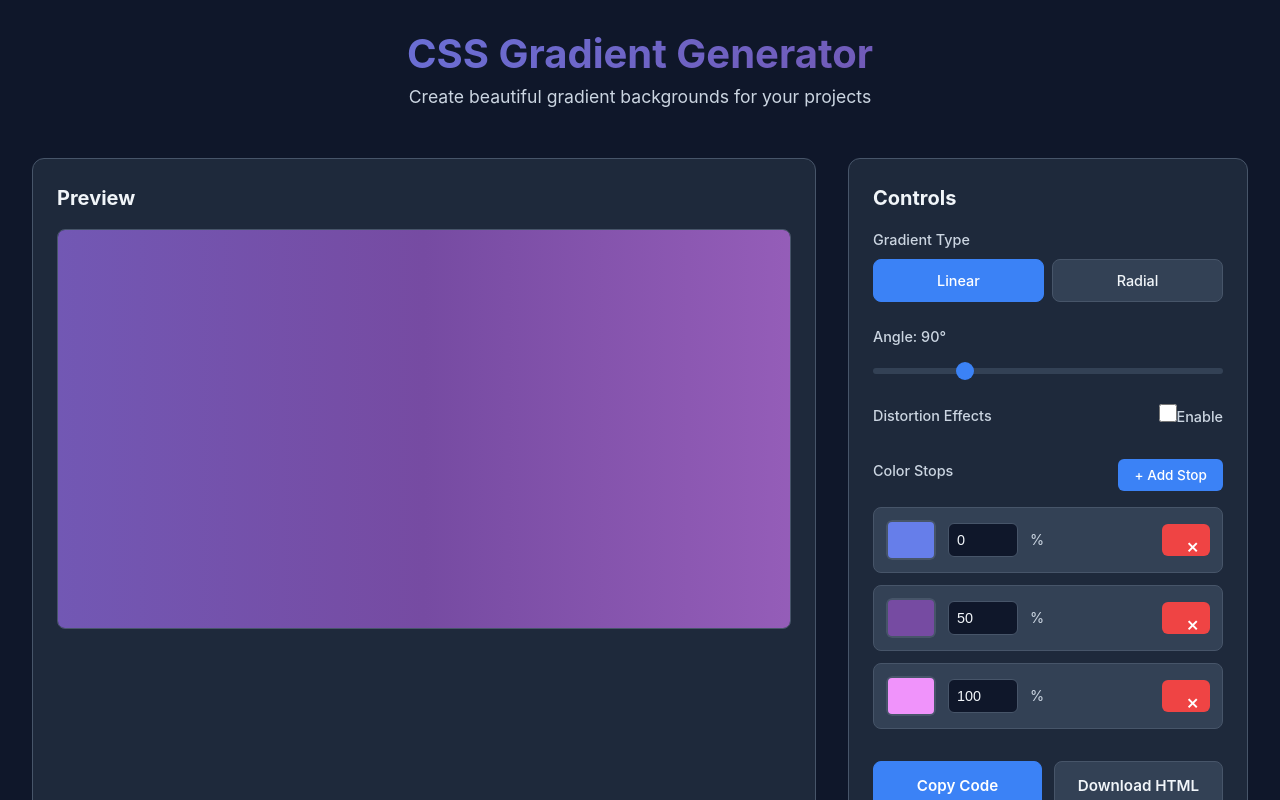
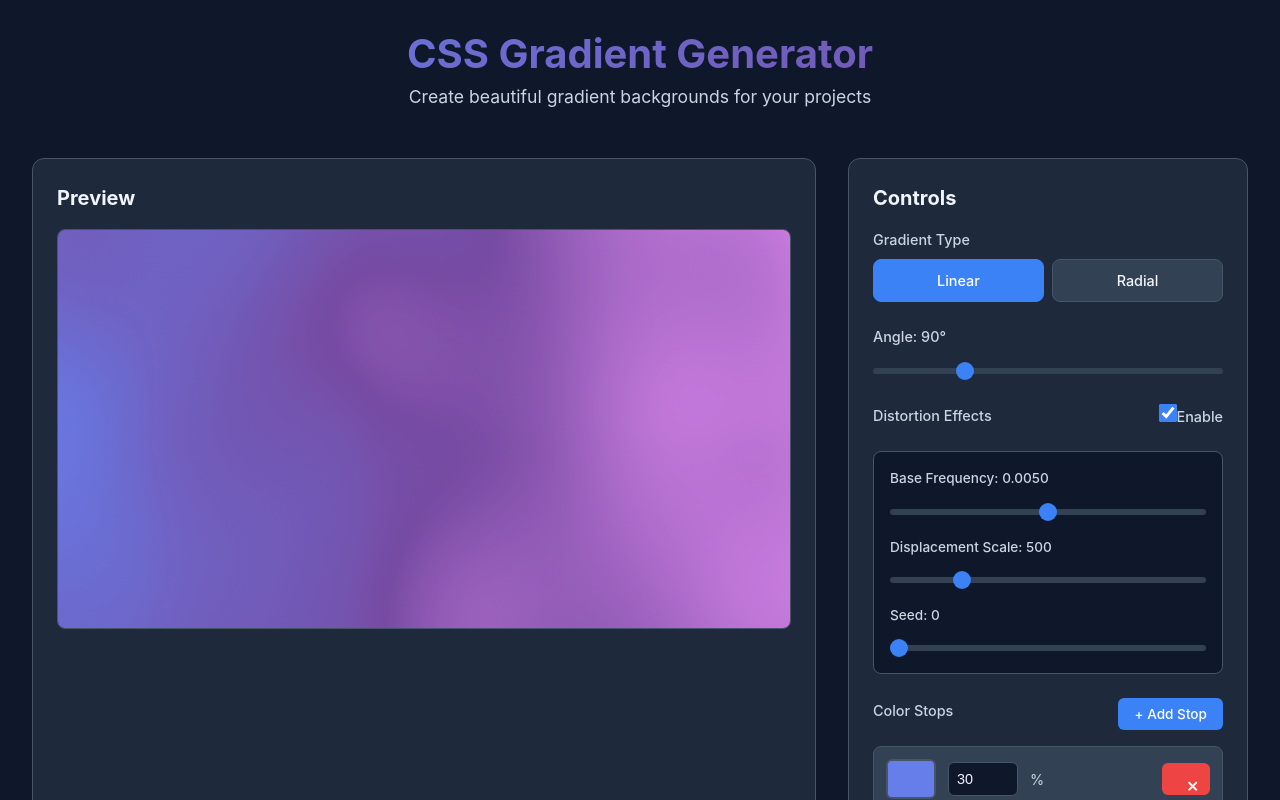
Before and after one commit to hashrock/poc-complex-gradient, a React (Vite) app: page / in a window 1280 px wide. Shown: the top 800 px of the page. Built offline with nearby package versions, Linux system fonts and the light colour scheme.

Commit message:
ノイズ設定にシード値を追加し、色のオフセットを調整。ノイズの有効化を行い、UIにシード調整用のスライダーを追加。

```diff
--- a/src/App.tsx
+++ b/src/App.tsx
@@ -14,21 +14,23 @@ interface NoiseSettings {
   baseFrequency: number
   numOctaves: number
   scale: number
+  seed: number
 }
 
 function App() {
   const [gradientType, setGradientType] = useState<GradientType>('linear')
   const [angle, setAngle] = useState(90)
   const [colorStops, setColorStops] = useState<ColorStop[]>([
-    { id: '1', color: '#667eea', offset: 0 },
+    { id: '1', color: '#667eea', offset: 30 },
     { id: '2', color: '#764ba2', offset: 50 },
-    { id: '3', color: '#f093fb', offset: 100 }
+    { id: '3', color: '#f093fb', offset: 70 }
   ])
   const [noise, setNoise] = useState<NoiseSettings>({
-    enabled: false,
+    enabled: true,
     baseFrequency: 0.005,
     numOctaves: 1,
-    scale: 500
+    scale: 500,
+    seed: 0
   })
   const [copied, setCopied] = useState(false)
 
@@ -77,6 +79,7 @@ function App() {
         type="fractalNoise"
         baseFrequency="${noise.baseFrequency}"
         numOctaves="${noise.numOctaves}"
+        seed="${noise.seed}"
         result="turbulence" />
       <feDisplacementMap
         in="SourceGraphic"
@@ -101,6 +104,7 @@ function App() {
         type="fractalNoise"
         baseFrequency="${noise.baseFrequency}"
         numOctaves="${noise.numOctaves}"
+        seed="${noise.seed}"
         result="turbulence" />
       <feDisplacementMap
         in="SourceGraphic"
@@ -235,18 +239,6 @@ ${filterCSS}}
                 </div>
 
                 <div className="control-row">
-                  <label>Octaves: {noise.numOctaves}</label>
-                  <input
-                    type="range"
-                    min="1"
-                    max="2"
-                    step="1"
-                    value={noise.numOctaves}
-                    onChange={(e) => setNoise({ ...noise, numOctaves: Number(e.target.value) })}
-                  />
-                </div>
-
-                <div className="control-row">
                   <label>Displacement Scale: {noise.scale}</label>
                   <input
                     type="range"
@@ -255,6 +247,18 @@ ${filterCSS}}
                     step="10"
                     value={noise.scale}
                     onChange={(e) => setNoise({ ...noise, scale: Number(e.target.value) })}
+                  />
+                </div>
+
+                <div className="control-row">
+                  <label>Seed: {noise.seed}</label>
+                  <input
+                    type="range"
+                    min="0"
+                    max="1000"
+                    step="1"
+                    value={noise.seed}
+                    onChange={(e) => setNoise({ ...noise, seed: Number(e.target.value) })}
                   />
                 </div>
               </div>
```
